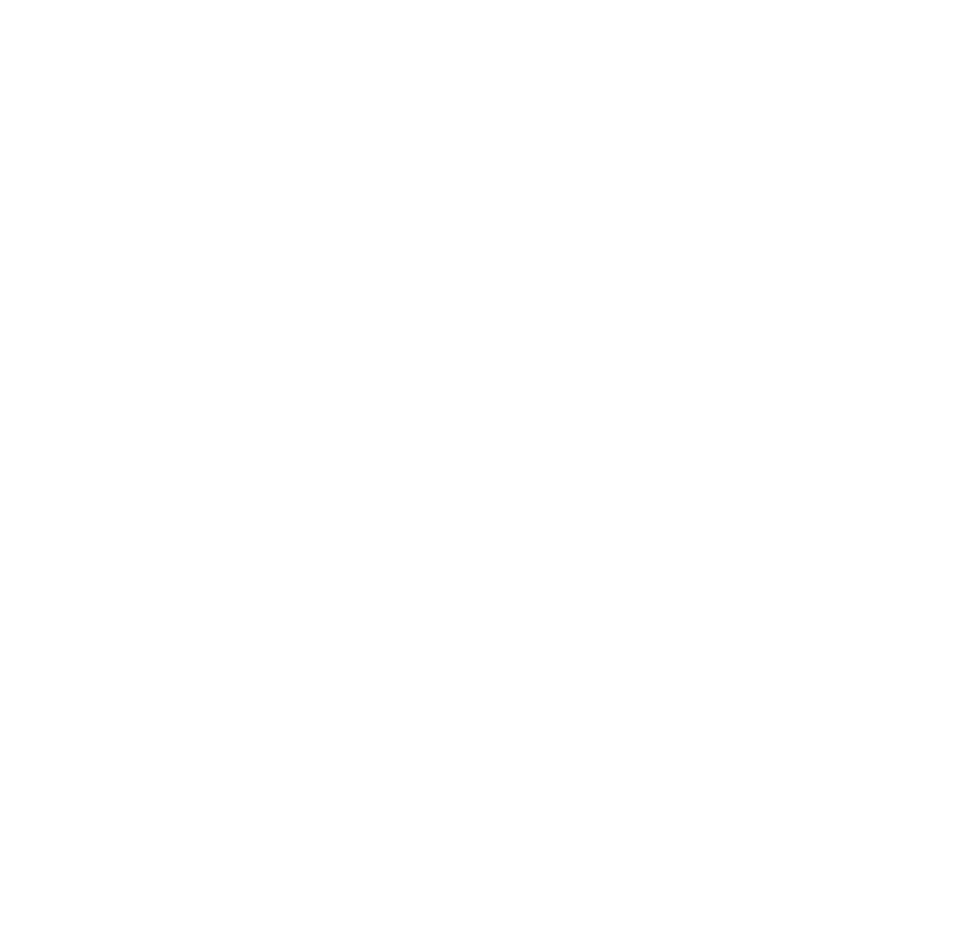
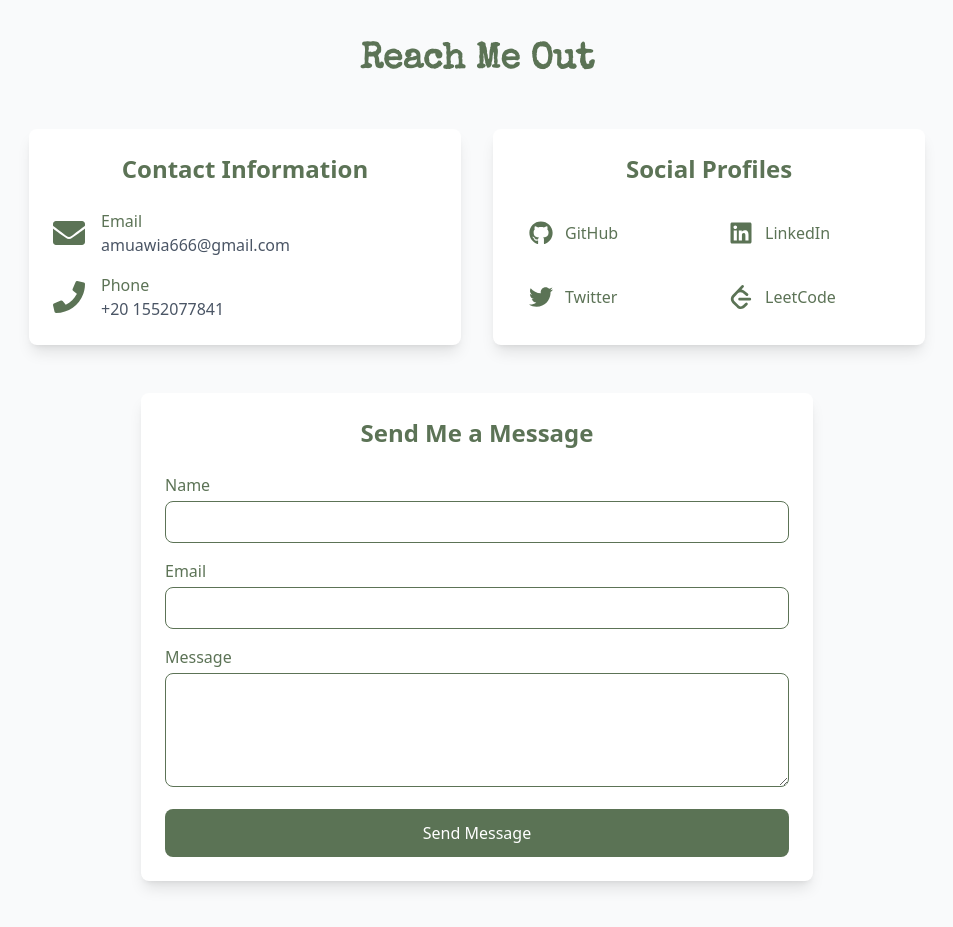
Before and after one commit to Muawia24/muawia-portfolio, a Next.js app: page / in a window 1280 px wide. Shown: the part 5040-5967 px from the top of the page, without its empty margins (163-1116 px from the left). Before the commit the page ends 5001 px from the top, so only its background shows below. Built offline with nearby package versions, Linux system fonts and the light colour scheme.

Commit message:
Implemented Connec component and added formspree API

```diff
--- /dev/null
+++ b/app/components/Connect.tsx
@@ -0,0 +1,197 @@
+"use client";
+import { useInView } from "react-intersection-observer";
+import { FaGithub, FaLinkedin, FaTwitter, FaEnvelope, FaPhone } from "react-icons/fa";
+import { SiLeetcode } from "react-icons/si";
+import { useState } from 'react';
+
+export const Contact = () => {
+  const { ref, inView } = useInView();
+
+
+  const [formData, setFormData] = useState({
+    name: '',
+    email: '',
+    message: ''
+  });
+  const [submitted, setSubmitted] = useState(false);
+  const [error, setError] = useState('');
+
+  const handleChange = (e: React.ChangeEvent<HTMLInputElement | HTMLTextAreaElement>) => {
+    const { name, value } = e.target;
+    setFormData(prev => ({ ...prev, [name]: value }));
+  };
+
+  const handleSubmit = async (e: React.FormEvent) => {
+    e.preventDefault();
+    setError('');
+
+    try {
+      const response = await fetch('https://formspree.io/f/xrblzkel', {
+        method: 'POST',
+        headers: {
+          'Content-Type': 'application/json',
+        },
+        body: JSON.stringify(formData),
+      });
+
+      if (response.ok) {
+        setSubmitted(true);
+        setFormData({ name: '', email: '', message: '' });
+      } else {
+        throw new Error('Failed to send message');
+      }
+    } catch (err) {
+        console.log(err)
+      setError('Failed to send message. Please try again later.');
+    }
+  };
+
+  // In your form JSX:
+  if (submitted) {
+    return (
+      <div className="text-center py-8">
+        <h3 className="text-2xl font-semibold mb-4">Thank you!</h3>
+        <p>Your message has been sent successfully.</p>
+      </div>
+    );
+  }
+
+  const contactMethods = [
+    {
+      icon: <FaEnvelope className="w-8 h-8" />,
+      title: "Email",
+      value: "amuawia666@gmail.com",
+      link: "mailto:amuawia666@gmail.com"
+    },
+    {
+      icon: <FaPhone className="w-8 h-8" />,
+      title: "Phone",
+      value: "+20 1552077841",
+      link: "tel:+201552077841"
+    }
+  ];
+
+  const socialLinks = [
+    {
+      icon: <FaGithub className="w-6 h-6" />,
+      name: "GitHub",
+      url: "https://github.com/Muawia24"
+    },
+    {
+      icon: <FaLinkedin className="w-6 h-6" />,
+      name: "LinkedIn",
+      url: "https://linkedin.com/in/ahmed-muawia"
+    },
+    {
+      icon: <FaTwitter className="w-6 h-6" />,
+      name: "Twitter",
+      url: "https://twitter.com/yourusername"
+    },
+    {
+      icon: <SiLeetcode className="w-6 h-6" />,
+      name: "LeetCode",
+      url: "https://leetcode.com/yourusername"
+    }
+  ];
+
+  return (
+    <section
+      id="contact"
+      ref={ref}
+      className={`py-20 bg-gray-50 dark:bg-gray-900 ${inView ? 'animate__animated animate__fadeIn' : ''}`}
+    >
+      <div className="container mx-auto px-4">
+        <h2 className="text-4xl font-bold text-center mb-12 font-title">
+          Reach <span className="text-[#5B7355]">Me Out</span>
+        </h2>
+
+        <div className="max-w-4xl mx-auto grid grid-cols-1 md:grid-cols-2 gap-8">
+          {/* Contact Methods */}
+          <div className="bg-white dark:bg-gray-800 rounded-lg p-6 shadow-lg">
+            <h3 className="text-2xl font-semibold mb-6 text-center">Contact Information</h3>
+            <div className="space-y-4">
+              {contactMethods.map((method, index) => (
+                <div key={index} className="flex items-center gap-4">
+                  <div className="text-[#5B7355]">
+                    {method.icon}
+                  </div>
+                  <div>
+                    <h4 className="font-medium">{method.title}</h4>
+                    <a
+                      href={method.link}
+                      className="text-gray-600 dark:text-gray-300 hover:text-[#5B7355] transition-colors"
+                    >
+                      {method.value}
+                    </a>
+                  </div>
+                </div>
+              ))}
+            </div>
+          </div>
+
+          {/* Social Links */}
+          <div className="bg-white dark:bg-gray-800 rounded-lg p-6 shadow-lg">
+            <h3 className="text-2xl font-semibold mb-6 text-center">Social Profiles</h3>
+            <div className="grid grid-cols-2 gap-4">
+              {socialLinks.map((social, index) => (
+                <a
+                  key={index}
+                  href={social.url}
+                  target="_blank"
+                  rel="noopener noreferrer"
+                  className="flex items-center gap-3 p-3 rounded-lg hover:bg-gray-100 dark:hover:bg-gray-700 transition-colors"
+                >
+                  <div className="text-[#5B7355]">
+                    {social.icon}
+                  </div>
+                  <span>{social.name}</span>
+                </a>
+              ))}
+            </div>
+          </div>
+        </div>
+
+        {/* Contact Form (optional) */}
+        <div className="mt-12 max-w-2xl mx-auto bg-white dark:bg-gray-800 rounded-lg p-6 shadow-lg">
+          <h3 className="text-2xl font-semibold mb-6 text-center">Send Me a Message</h3>
+          <form onSubmit={handleSubmit} className="space-y-4">
+            <div>
+              <label htmlFor="name" className="block mb-1">Name</label>
+              <input
+                type="text"
+                id="name"
+                className="w-full px-4 py-2 border rounded-lg focus:outline-none focus:ring-2 focus:ring-[#5B7355] dark:bg-gray-700 dark:border-gray-600"
+                required
+              />
+            </div>
+            <div>
+              <label htmlFor="email" className="block mb-1">Email</label>
+              <input
+                type="email"
+                id="email"
+                className="w-full px-4 py-2 border rounded-lg focus:outline-none focus:ring-2 focus:ring-[#5B7355] dark:bg-gray-700 dark:border-gray-600"
+                required
+              />
+            </div>
+            <div>
+              <label htmlFor="message" className="block mb-1">Message</label>
+              <textarea
+                id="message"
+                rows={4}
+                className="w-full px-4 py-2 border rounded-lg focus:outline-none focus:ring-2 focus:ring-[#5B7355] dark:bg-gray-700 dark:border-gray-600"
+                required
+              ></textarea>
+            </div>
+            {error && <p className="text-red-500">{error}</p>}
+            <button
+              type="submit"
+              className="w-full bg-[#5B7355] text-white py-3 rounded-lg hover:bg-[#4a5d44] transition-colors font-medium"
+            >
+              Send Message
+            </button>
+          </form>
+        </div>
+      </div>
+    </section>
+  );
+};
--- a/app/page.tsx
+++ b/app/page.tsx
@@ -2,6 +2,7 @@
 import { Herosection } from "./components/Hero";
 import { Projects } from "./components/Projects";
 import { Blog } from "./components/Blogs";
+import { Contact } from "./components/Connect";
 export default function Home() {
   return (
     <div className="flex-col bg-[#D9D8D7] text-[#5C7356] w-full p-0 m-0 scroll-smooth">
@@ -9,6 +10,7 @@
       <Herosection />
       <Projects />
       <Blog />
+      <Contact />
     </div>
   );
 }
```
